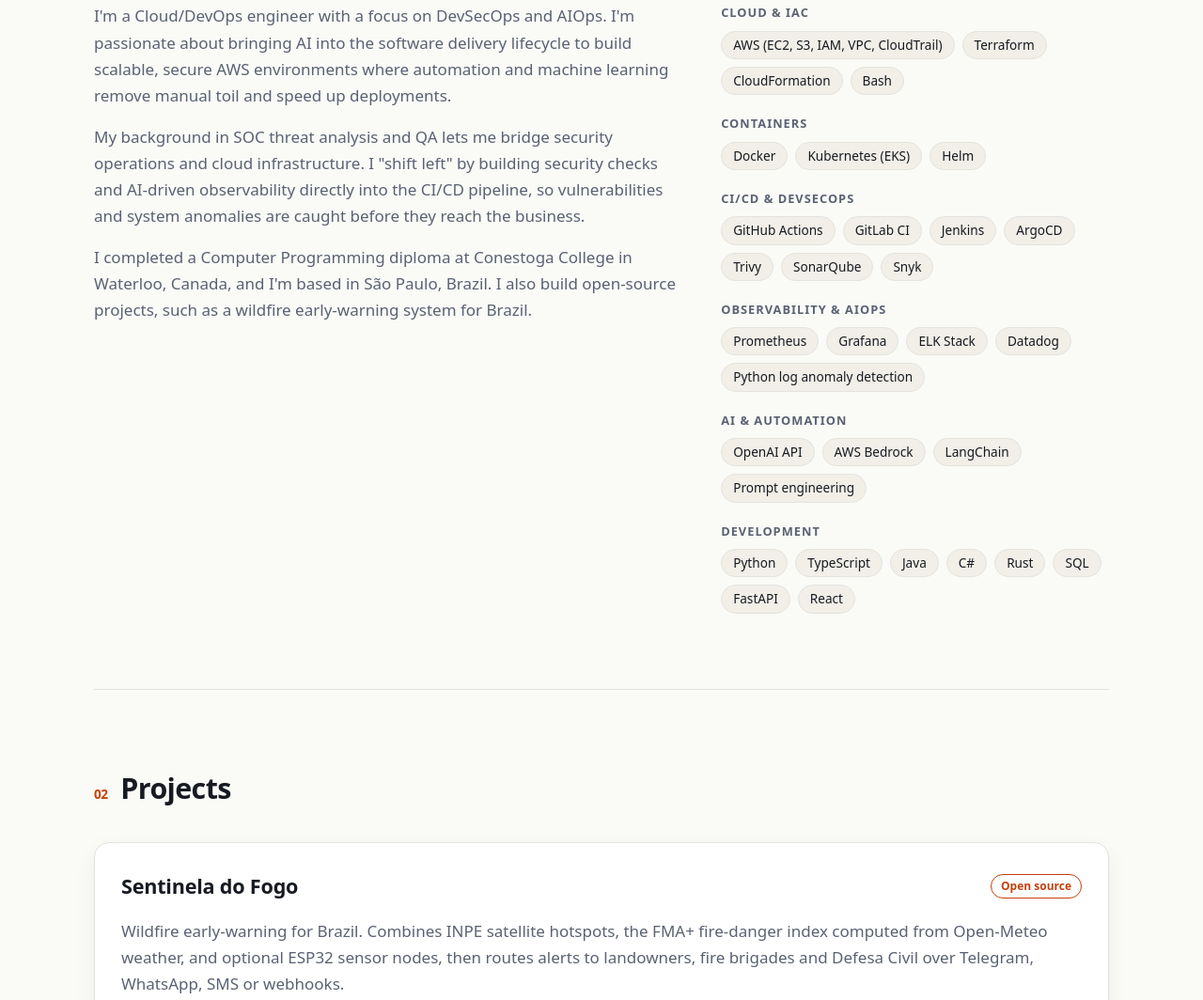
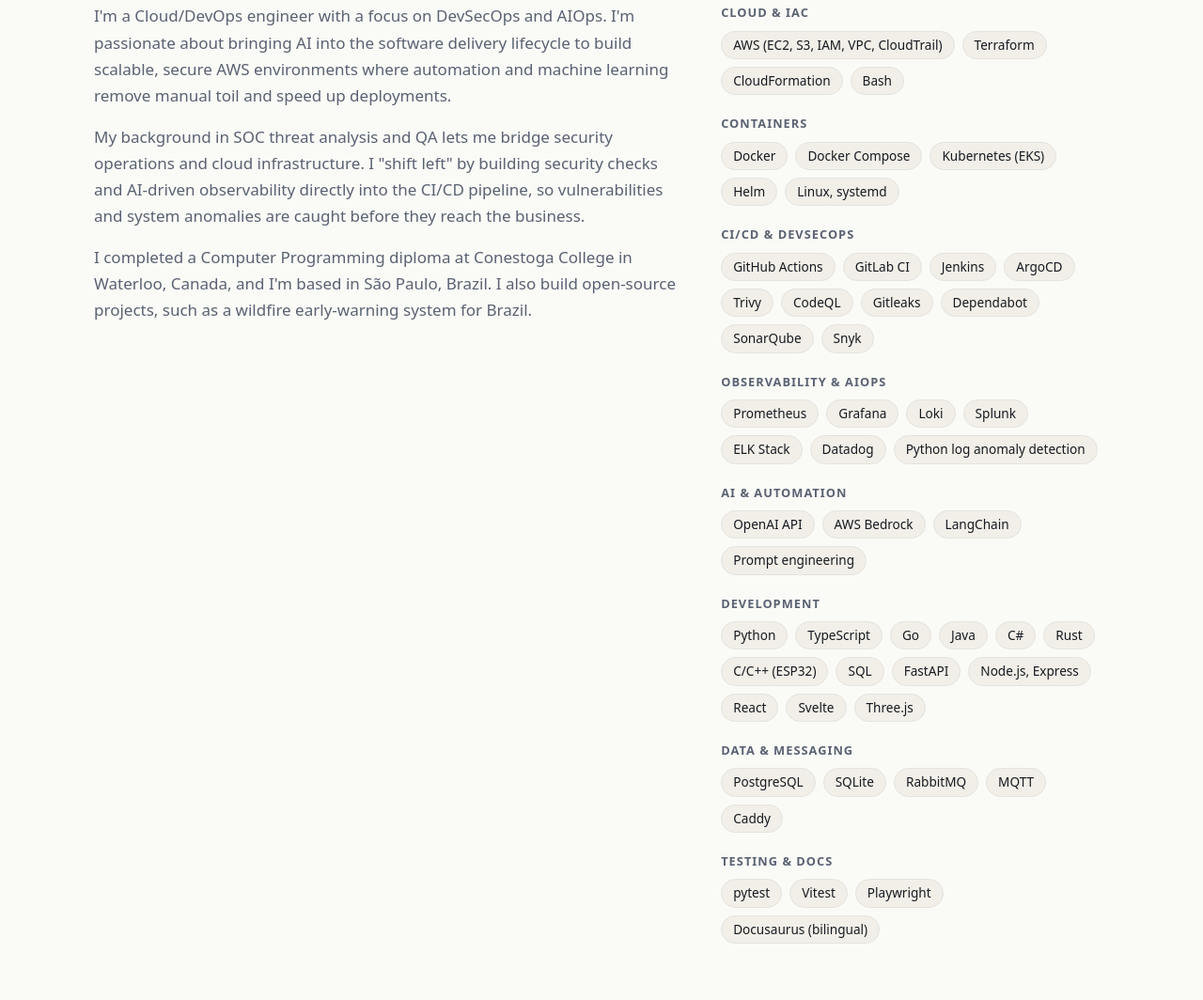
Before and after one commit to EttoreCSenatore/Portifolio, a plain HTML site: page index.html in a window 1280 px wide. Shown: the part 902-1966 px from the top of the page at 94% size. Drawn offline with Linux system fonts and the light colour scheme.

Commit message:
Skills: add the technologies the projects actually use (Go, Svelte, PostgreSQL, Loki, CodeQL, Gitleaks, testing and more)
Co-Authored-By: Claude Sonnet 5.5 <noreply@anthropic.com>

```diff
--- a/index.html
+++ b/index.html
@@ -61,11 +61,13 @@
         </div>
         <div class="skills" aria-label="Skills">
           <div><h3>Cloud &amp; IaC</h3><ul class="chips"><li>AWS (EC2, S3, IAM, VPC, CloudTrail)</li><li>Terraform</li><li>CloudFormation</li><li>Bash</li></ul></div>
-          <div><h3>Containers</h3><ul class="chips"><li>Docker</li><li>Kubernetes (EKS)</li><li>Helm</li></ul></div>
-          <div><h3>CI/CD &amp; DevSecOps</h3><ul class="chips"><li>GitHub Actions</li><li>GitLab CI</li><li>Jenkins</li><li>ArgoCD</li><li>Trivy</li><li>SonarQube</li><li>Snyk</li></ul></div>
-          <div><h3>Observability &amp; AIOps</h3><ul class="chips"><li>Prometheus</li><li>Grafana</li><li>ELK Stack</li><li>Datadog</li><li>Python log anomaly detection</li></ul></div>
+          <div><h3>Containers</h3><ul class="chips"><li>Docker</li><li>Docker Compose</li><li>Kubernetes (EKS)</li><li>Helm</li><li>Linux, systemd</li></ul></div>
+          <div><h3>CI/CD &amp; DevSecOps</h3><ul class="chips"><li>GitHub Actions</li><li>GitLab CI</li><li>Jenkins</li><li>ArgoCD</li><li>Trivy</li><li>CodeQL</li><li>Gitleaks</li><li>Dependabot</li><li>SonarQube</li><li>Snyk</li></ul></div>
+          <div><h3>Observability &amp; AIOps</h3><ul class="chips"><li>Prometheus</li><li>Grafana</li><li>Loki</li><li>Splunk</li><li>ELK Stack</li><li>Datadog</li><li>Python log anomaly detection</li></ul></div>
           <div><h3>AI &amp; automation</h3><ul class="chips"><li>OpenAI API</li><li>AWS Bedrock</li><li>LangChain</li><li>Prompt engineering</li></ul></div>
-          <div><h3>Development</h3><ul class="chips"><li>Python</li><li>TypeScript</li><li>Java</li><li>C#</li><li>Rust</li><li>SQL</li><li>FastAPI</li><li>React</li></ul></div>
+          <div><h3>Development</h3><ul class="chips"><li>Python</li><li>TypeScript</li><li>Go</li><li>Java</li><li>C#</li><li>Rust</li><li>C/C++ (ESP32)</li><li>SQL</li><li>FastAPI</li><li>Node.js, Express</li><li>React</li><li>Svelte</li><li>Three.js</li></ul></div>
+          <div><h3>Data &amp; messaging</h3><ul class="chips"><li>PostgreSQL</li><li>SQLite</li><li>RabbitMQ</li><li>MQTT</li><li>Caddy</li></ul></div>
+          <div><h3>Testing &amp; docs</h3><ul class="chips"><li>pytest</li><li>Vitest</li><li>Playwright</li><li>Docusaurus (bilingual)</li></ul></div>
         </div>
       </div>
     </section>
```
